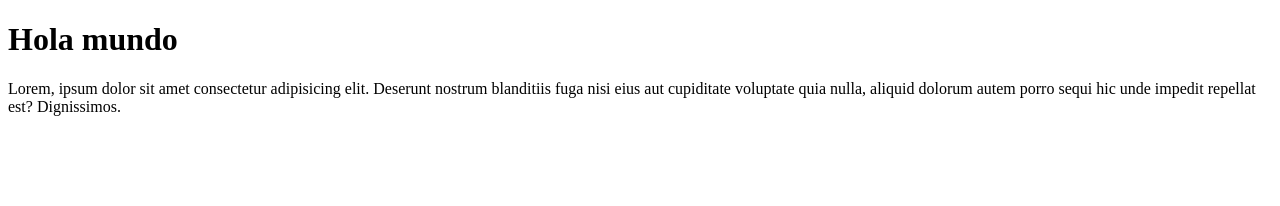
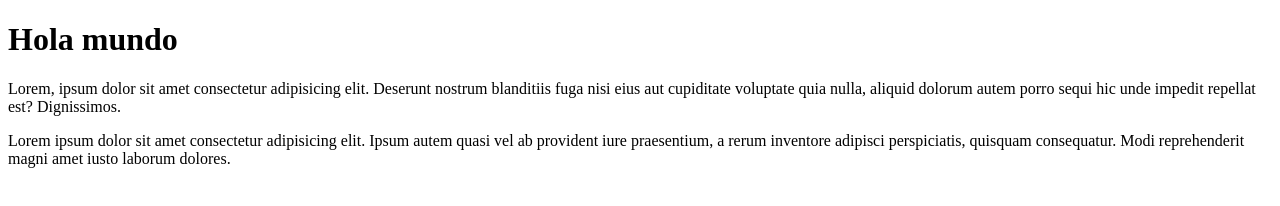
Before and after one commit to jsusmachaca/prueba, a plain HTML site: page index.html in a window 1280 px wide. Drawn offline with Linux system fonts and the light colour scheme.

Commit message:
update index

```diff
--- a/index.html
+++ b/index.html
@@ -13,5 +13,8 @@
     voluptate quia nulla, aliquid dolorum autem porro sequi
     hic unde impedit repellat est? Dignissimos.
   </p>
+  <p>
+    Lorem ipsum dolor sit amet consectetur adipisicing elit. Ipsum autem quasi vel ab provident iure praesentium, a rerum inventore adipisci perspiciatis, quisquam consequatur. Modi reprehenderit magni amet iusto laborum dolores.
+  </p>
 </body>
 </html>
```
